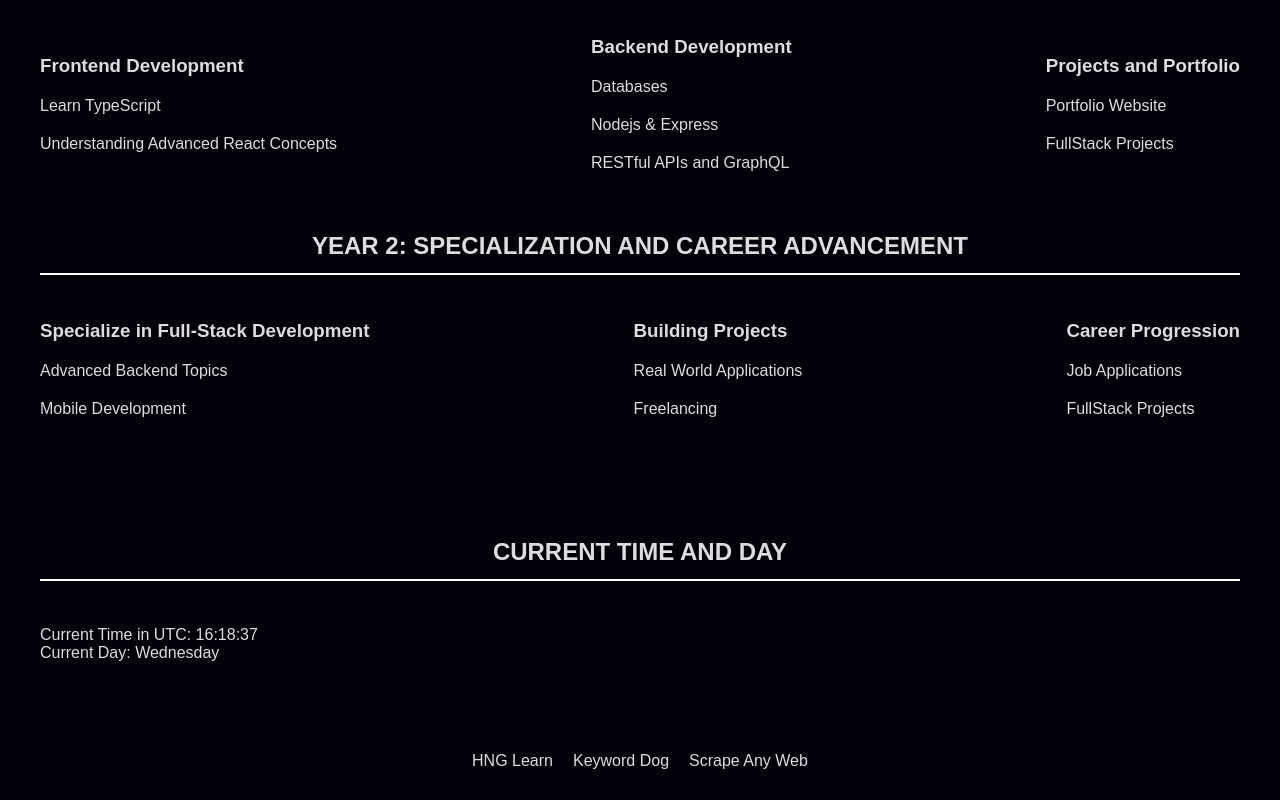
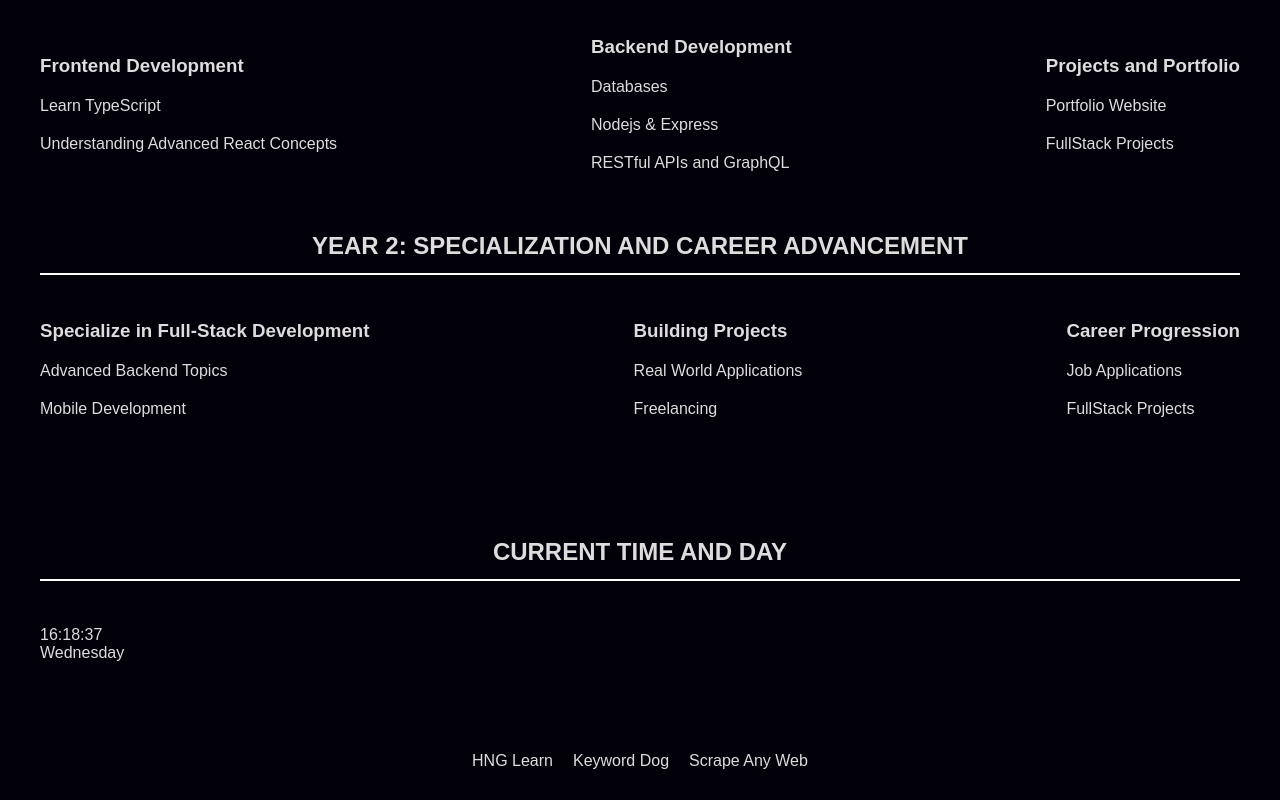
Before and after one commit to Orisabiyi/tech-goal, a plain HTML site: page index.html in a window 1280 px wide. Shown: the part 777-1577 px from the top of the page. Drawn offline with Linux system fonts and the light colour scheme; a script that the page names is missing.

Commit message:
cahnged the container for time and day

```diff
--- a/index.html
+++ b/index.html
@@ -91,10 +91,8 @@
     <section id="current-time">
       <h2>Current Time and Day</h2>
       <div>
-        <p data-testid="currentTimeUTC">
-          Current Time in UTC: <span id="time"></span>
-        </p>
-        <p data-testid="currentDay">Current Day: <span id="day"></span></p>
+        <p data-testid="currentTimeUTC" id="time"></p>
+        <p data-testid="currentDay" id="day"></p>
       </div>
     </section>
 
```
